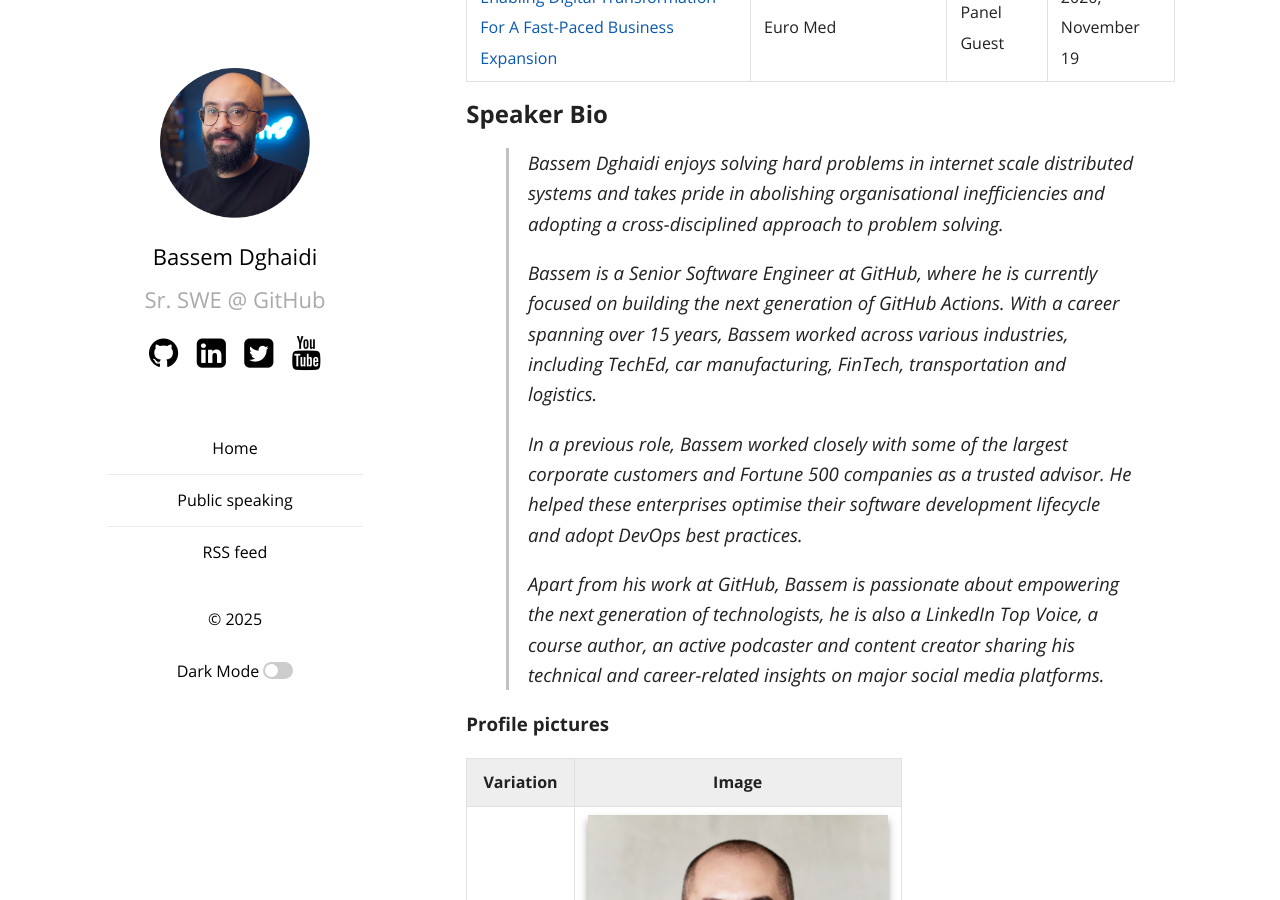
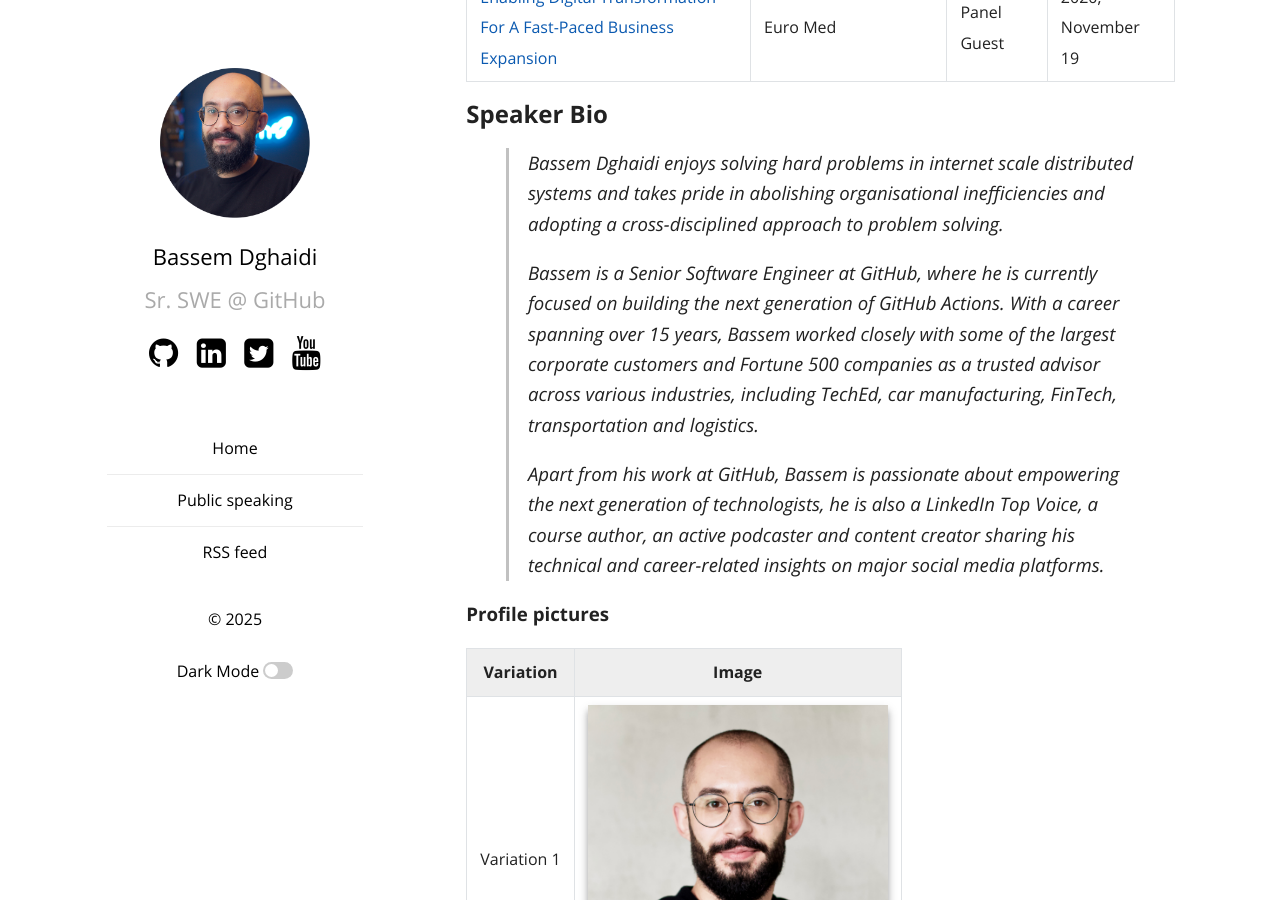
Before and after one commit to Link-/pblog, a Jekyll site: the page built from public_speaking.md, in a window 1280 px wide and 900 px high, scrolled down 1858 px. Built offline with Jekyll 4.4.1, drawn with Linux system fonts in a browser that asks for light colours.

Commit message:
Update bio

```diff
--- a/public_speaking.md
+++ b/public_speaking.md
@@ -35,9 +35,7 @@
 
 > Bassem Dghaidi enjoys solving hard problems in internet scale distributed systems and takes pride in abolishing organisational inefficiencies and adopting a cross-disciplined approach to problem solving.
 >
-> Bassem is a Senior Software Engineer at GitHub, where he is currently focused on building the next generation of GitHub Actions. With a career spanning over 15 years, Bassem worked across various industries, including TechEd, car manufacturing, FinTech, transportation and logistics.
->
-> In a previous role, Bassem worked closely with some of the largest corporate customers and Fortune 500 companies as a trusted advisor. He helped these enterprises optimise their software development lifecycle and adopt DevOps best practices.
+> Bassem is a Senior Software Engineer at GitHub, where he is currently focused on building the next generation of GitHub Actions. With a career spanning over 15 years, Bassem worked closely with some of the largest corporate customers and Fortune 500 companies as a trusted advisor across various industries, including TechEd, car manufacturing, FinTech, transportation and logistics.
 >
 > Apart from his work at GitHub, Bassem is passionate about empowering the next generation of technologists, he is also a LinkedIn Top Voice, a course author, an active podcaster and content creator sharing his technical and career-related insights on major social media platforms.
 
```
